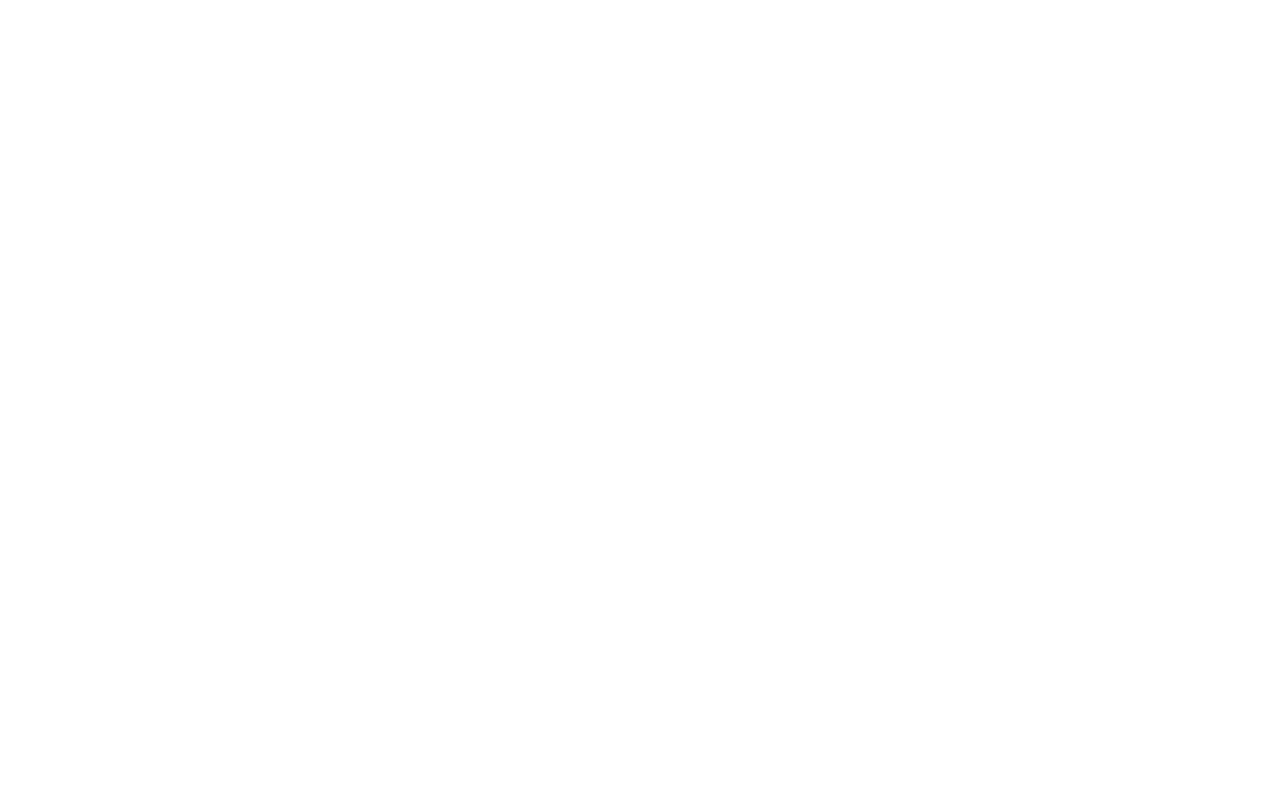
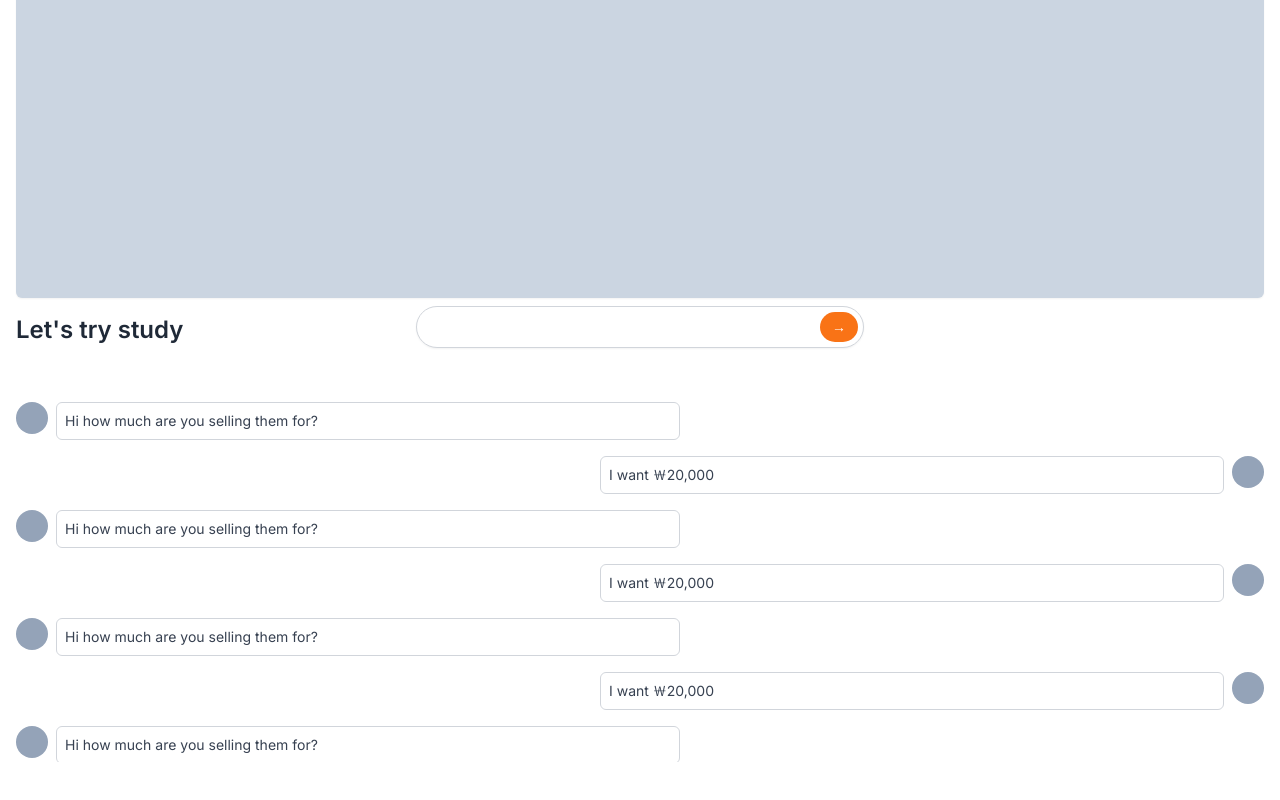
Before and after one commit to taehyeon0412/next_market_clone, a Next.js app: page /live/1 in a window 1280 px wide. Before the commit this address had no page. Shown: the part 444-1244 px from the top of the page. Before the commit the page ends 800 px from the top, so only its background shows below. Built offline with nearby package versions, Linux system fonts and the light colour scheme.

Commit message:
Stream Detail

```diff
--- a/app/globals.css
+++ b/app/globals.css
@@ -15,3 +15,10 @@
     --background-end-rgb: 0, 0, 0;
   }
 }
+
+body {
+  -ms-overflow-style: none;
+}
+::-webkit-scrollbar {
+  display: none;
+}
--- /dev/null
+++ b/app/live/[id]/page.tsx
@@ -0,0 +1,100 @@
+import { NextPage } from "next";
+
+const LiveDetail: NextPage = () => {
+  return (
+    <div className="py-10 px-4 space-y-4">
+      <div className="w-full rounded-md shadow-sm bg-slate-300 aspect-video" />
+      <h3 className=" text-gray-800 font-semibold text-2xl mt-2">
+        Let's try study
+      </h3>
+
+      <div className="py-10 pb-16 h-[50vh] overflow-y-scroll space-y-4">
+        <div className="flex items-start space-x-2">
+          <div className="w-8 h-8 rounded-full bg-slate-400" /> {/* 이미지 */}
+          <div className="w-1/2 text-sm text-gray-700 p-2 border border-gray-300 rounded-md ">
+            <p>Hi how much are you selling them for?</p>
+          </div>
+        </div>
+
+        <div className="flex flex-row-reverse items-start space-x-2 space-x-reverse">
+          <div className="w-8 h-8 rounded-full bg-slate-400" />
+          <div className="w-1/2 text-sm text-gray-700 p-2 border border-gray-300 rounded-md ">
+            <p>I want ￦20,000</p>
+          </div>
+        </div>
+
+        <div className="flex items-start space-x-2">
+          <div className="w-8 h-8 rounded-full bg-slate-400" /> {/* 이미지 */}
+          <div className="w-1/2 text-sm text-gray-700 p-2 border border-gray-300 rounded-md ">
+            <p>Hi how much are you selling them for?</p>
+          </div>
+        </div>
+
+        <div className="flex flex-row-reverse items-start space-x-2 space-x-reverse">
+          <div className="w-8 h-8 rounded-full bg-slate-400" />
+          <div className="w-1/2 text-sm text-gray-700 p-2 border border-gray-300 rounded-md ">
+            <p>I want ￦20,000</p>
+          </div>
+        </div>
+
+        <div className="flex items-start space-x-2">
+          <div className="w-8 h-8 rounded-full bg-slate-400" /> {/* 이미지 */}
+          <div className="w-1/2 text-sm text-gray-700 p-2 border border-gray-300 rounded-md ">
+            <p>Hi how much are you selling them for?</p>
+          </div>
+        </div>
+
+        <div className="flex flex-row-reverse items-start space-x-2 space-x-reverse">
+          <div className="w-8 h-8 rounded-full bg-slate-400" />
+          <div className="w-1/2 text-sm text-gray-700 p-2 border border-gray-300 rounded-md ">
+            <p>I want ￦20,000</p>
+          </div>
+        </div>
+
+        <div className="flex items-start space-x-2">
+          <div className="w-8 h-8 rounded-full bg-slate-400" /> {/* 이미지 */}
+          <div className="w-1/2 text-sm text-gray-700 p-2 border border-gray-300 rounded-md ">
+            <p>Hi how much are you selling them for?</p>
+          </div>
+        </div>
+
+        <div className="flex flex-row-reverse items-start space-x-2 space-x-reverse">
+          <div className="w-8 h-8 rounded-full bg-slate-400" />
+          <div className="w-1/2 text-sm text-gray-700 p-2 border border-gray-300 rounded-md ">
+            <p>I want ￦20,000</p>
+          </div>
+        </div>
+
+        <div className="flex items-start space-x-2">
+          <div className="w-8 h-8 rounded-full bg-slate-400" /> {/* 이미지 */}
+          <div className="w-1/2 text-sm text-gray-700 p-2 border border-gray-300 rounded-md ">
+            <p>Hi how much are you selling them for?</p>
+          </div>
+        </div>
+
+        <div className="flex flex-row-reverse items-start space-x-2 space-x-reverse">
+          <div className="w-8 h-8 rounded-full bg-slate-400" />
+          <div className="w-1/2 text-sm text-gray-700 p-2 border border-gray-300 rounded-md ">
+            <p>I want ￦20,000</p>
+          </div>
+        </div>
+      </div>
+
+      <div className="fixed w-full mx-auto max-w-md bottom-2 left-0 right-0 inset-x-0">
+        <div className="relative flex items-center">
+          <input
+            type="text"
+            className="shadow-sm rounded-full w-full border-gray-300 focus:ring-orange-500 focus:outline-none focus:border-orange-500 pr-12"
+          />
+          <div className="absolute inset-y-0 flex py-1.5 pr-1.5 right-0">
+            <button className="flex focus:ring-2 focus:ring-offset-2 focus:ring-orange-500 focus:outline-none items-center bg-orange-500 rounded-full px-3 hover:bg-orange-600 cursor-pointer text-sm text-white">
+              &rarr;
+            </button>
+          </div>
+        </div>
+      </div>
+    </div>
+  );
+};
+
+export default LiveDetail;
```
